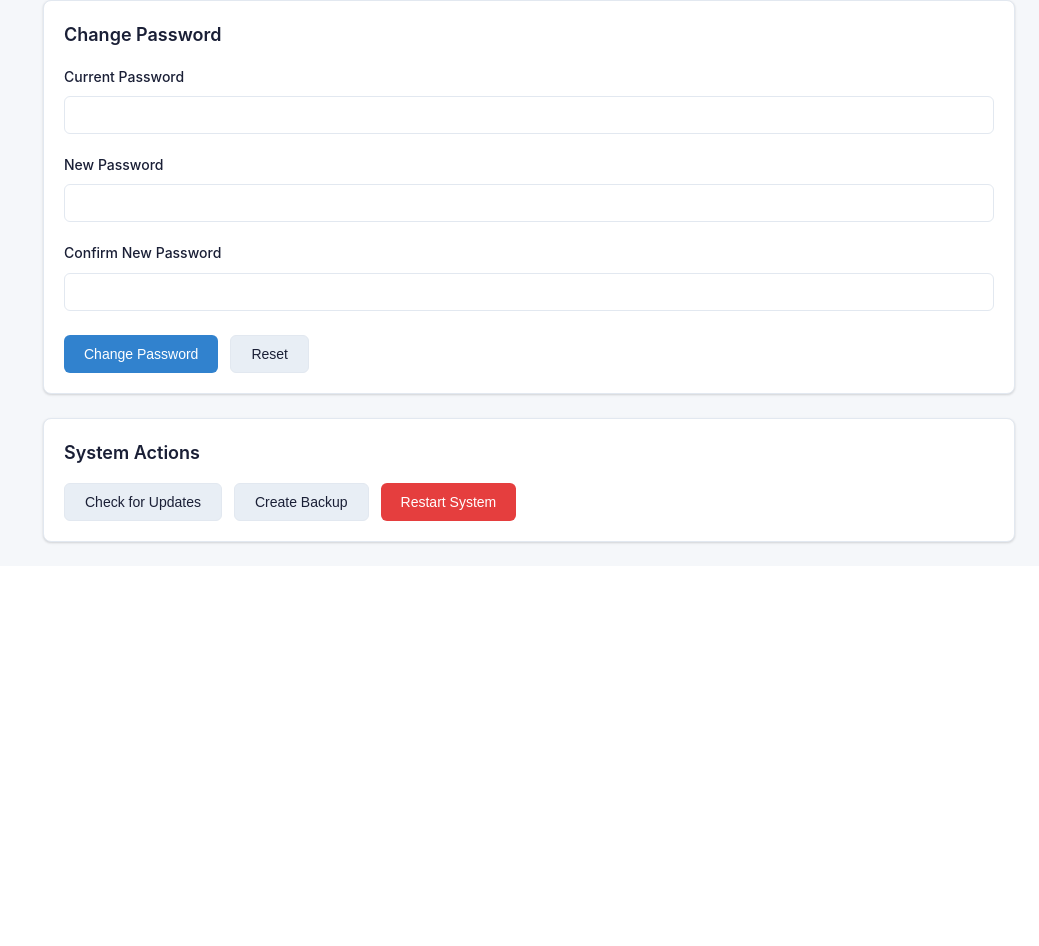
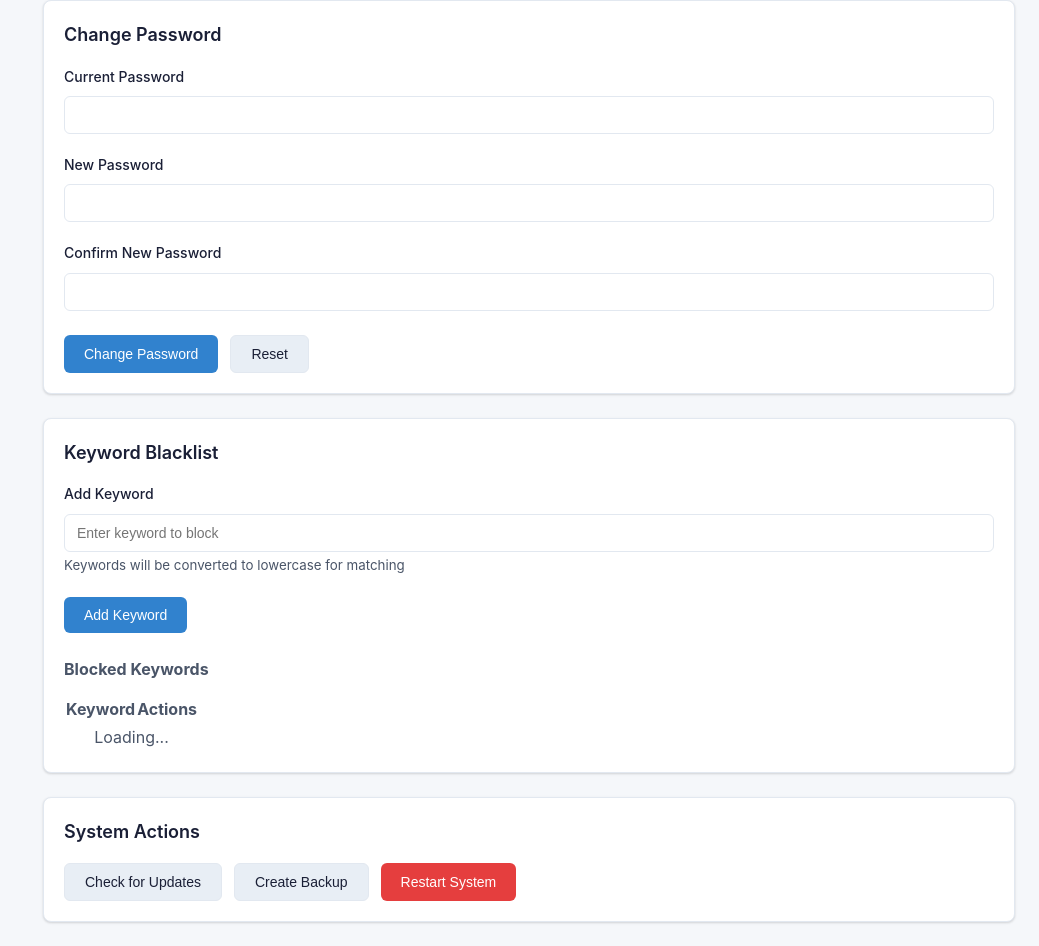
Before and after one commit to magnaye-rp/VIGILANT_Gateway, a Flask app: template src/templates/pages/settings.html in a window 1280 px wide. Shown: the part 1291-2237 px from the top of the page, without its empty margins (241-1280 px from the left). Before the commit the page ends 1836 px from the top, so only its background shows below. Run offline with Flask 3, Linux system fonts and the light colour scheme; the template is opened without the code that fills it, so the values that code supplies are empty.

Commit message:
deep-packet keyword filtering config engine

```diff
--- a/src/app.py
+++ b/src/app.py
@@ -920,6 +920,92 @@ def api_config():
     return jsonify({"status": "success", "message": "Configuration applied successfully", "config": config})
 
 
+@app.route("/api/keywords", methods=["GET"])
+def get_keywords():
+    """Get all keywords from blacklist"""
+    try:
+        if not DB_PATH.exists():
+            return jsonify([])
+
+        with _open_db() as connection:
+            if not _table_exists(connection, "keyword_blacklist"):
+                return jsonify([])
+
+            rows = connection.execute(
+                "SELECT id, keyword FROM keyword_blacklist ORDER BY keyword"
+            ).fetchall()
+
+            keywords = [{"id": row[0], "keyword": row[1]} for row in rows]
+            return jsonify(keywords)
+    except sqlite3.Error as exc:
+        app.logger.error("Failed to get keywords: %s", exc)
+        return jsonify({"error": str(exc)}), 500
+
+
+@app.route("/api/keywords", methods=["POST"])
+def add_keyword():
+    """Add a keyword to blacklist"""
+    try:
+        payload = request.get_json(silent=True) or {}
+        if not isinstance(payload, dict):
+            return jsonify({"error": "JSON object payload is required"}), 400
+
+        keyword = payload.get("keyword", "").strip()
+        if not keyword:
+            return jsonify({"error": "Keyword is required"}), 400
+
+        keyword = keyword.lower()
+
+        with _open_db() as connection:
+            connection.execute(
+                """
+                CREATE TABLE IF NOT EXISTS keyword_blacklist (
+                    id INTEGER PRIMARY KEY AUTOINCREMENT,
+                    keyword TEXT NOT NULL UNIQUE,
+                    created_at TIMESTAMP DEFAULT CURRENT_TIMESTAMP
+                )
+                """
+            )
+
+            try:
+                cursor = connection.execute(
+                    "INSERT INTO keyword_blacklist (keyword) VALUES (?)",
+                    (keyword,)
+                )
+                connection.commit()
+                return jsonify({"id": cursor.lastrowid, "keyword": keyword}), 201
+            except sqlite3.IntegrityError:
+                return jsonify({"error": "Keyword already exists"}), 409
+
+    except sqlite3.Error as exc:
+        app.logger.error("Failed to add keyword: %s", exc)
+        return jsonify({"error": str(exc)}), 500
+
+
+@app.route("/api/keywords/<int:keyword_id>", methods=["DELETE"])
+def delete_keyword(keyword_id):
+    """Delete a keyword from blacklist"""
+    try:
+        with _open_db() as connection:
+            if not _table_exists(connection, "keyword_blacklist"):
+                return jsonify({"error": "Keyword blacklist table does not exist"}), 404
+
+            cursor = connection.execute(
+                "DELETE FROM keyword_blacklist WHERE id = ?",
+                (keyword_id,)
+            )
+            connection.commit()
+
+            if cursor.rowcount == 0:
+                return jsonify({"error": "Keyword not found"}), 404
+
+            return jsonify({"status": "success", "message": "Keyword deleted"}), 200
+
+    except sqlite3.Error as exc:
+        app.logger.error("Failed to delete keyword: %s", exc)
+        return jsonify({"error": str(exc)}), 500
+
+
 @app.route("/api/system/control", methods=["POST"])
 def api_system_control():
     """Execute system control commands for service management"""
@@ -1067,6 +1153,15 @@ def _init_traffic_db() -> None:
                 )
                 """
             )
+            connection.execute(
+                """
+                CREATE TABLE IF NOT EXISTS keyword_blacklist (
+                    id INTEGER PRIMARY KEY AUTOINCREMENT,
+                    keyword TEXT NOT NULL UNIQUE,
+                    created_at TIMESTAMP DEFAULT CURRENT_TIMESTAMP
+                )
+                """
+            )
             connection.commit()
     except sqlite3.Error as exc:
         app.logger.debug(
--- a/src/templates/pages/settings.html
+++ b/src/templates/pages/settings.html
@@ -139,6 +139,43 @@
                     <button type="button" class="btn btn-secondary" onclick="document.getElementById('passwordForm').reset()">Reset</button>
                 </div>
             </form>
+        </div>
+    </div>
+
+    <!-- Keyword Blacklist -->
+    <div class="card" style="margin-bottom: 24px;">
+        <div class="card-header">
+            <h3 class="card-title">Keyword Blacklist</h3>
+        </div>
+        <div class="card-body">
+            <form id="keywordForm">
+                <div class="form-group">
+                    <label class="form-label">Add Keyword</label>
+                    <input type="text" id="keywordInput" class="form-input" placeholder="Enter keyword to block" required>
+                    <small style="color: var(--text-secondary);">Keywords will be converted to lowercase for matching</small>
+                </div>
+
+                <div style="margin-top: 16px;">
+                    <button type="submit" class="btn btn-primary">Add Keyword</button>
+                </div>
+            </form>
+
+            <div style="margin-top: 24px;">
+                <h4 style="margin-bottom: 12px;">Blocked Keywords</h4>
+                <table class="data-table">
+                    <thead>
+                        <tr>
+                            <th>Keyword</th>
+                            <th style="text-align: right;">Actions</th>
+                        </tr>
+                    </thead>
+                    <tbody id="keywordTableBody">
+                        <tr>
+                            <td colspan="2" style="text-align: center; color: var(--text-secondary);">Loading...</td>
+                        </tr>
+                    </tbody>
+                </table>
+            </div>
         </div>
     </div>
 
@@ -417,6 +454,87 @@ document.getElementById('passwordForm').addEventListener('submit', function(e) {
     this.reset();
 });
 
+// Keyword blacklist functionality
+document.getElementById('keywordForm').addEventListener('submit', async function(e) {
+    e.preventDefault();
+    const keywordInput = document.getElementById('keywordInput');
+    const keyword = keywordInput.value.trim();
+
+    if (!keyword) {
+        Vigilant.showToast('Please enter a keyword', 'error');
+        return;
+    }
+
+    try {
+        const response = await fetch('/api/keywords', {
+            method: 'POST',
+            headers: {
+                'Content-Type': 'application/json'
+            },
+            body: JSON.stringify({ keyword: keyword })
+        });
+
+        const data = await response.json();
+
+        if (response.ok) {
+            Vigilant.showToast('Keyword added successfully', 'success');
+            keywordInput.value = '';
+            loadKeywords();
+        } else {
+            Vigilant.showToast(data.error || 'Failed to add keyword', 'error');
+        }
+    } catch (error) {
+        Vigilant.showToast('Error adding keyword', 'error');
+    }
+});
+
+async function loadKeywords() {
+    const tableBody = document.getElementById('keywordTableBody');
+
+    try {
+        const response = await fetch('/api/keywords');
+        const keywords = await response.json();
+
+        if (keywords.length === 0) {
+            tableBody.innerHTML = '<tr><td colspan="2" style="text-align: center; color: var(--text-secondary);">No keywords blocked</td></tr>';
+            return;
+        }
+
+        tableBody.innerHTML = keywords.map(kw => `
+            <tr>
+                <td>${kw.keyword}</td>
+                <td style="text-align: right;">
+                    <a href="#" onclick="deleteKeyword(${kw.id}); return false;" style="color: var(--danger);">[Delete]</a>
+                </td>
+            </tr>
+        `).join('');
+    } catch (error) {
+        tableBody.innerHTML = '<tr><td colspan="2" style="text-align: center; color: var(--text-secondary);">Error loading keywords</td></tr>';
+    }
+}
+
+async function deleteKeyword(keywordId) {
+    if (!confirm('Are you sure you want to delete this keyword?')) {
+        return;
+    }
+
+    try {
+        const response = await fetch(`/api/keywords/${keywordId}`, {
+            method: 'DELETE'
+        });
+
+        if (response.ok) {
+            Vigilant.showToast('Keyword deleted successfully', 'success');
+            loadKeywords();
+        } else {
+            const data = await response.json();
+            Vigilant.showToast(data.error || 'Failed to delete keyword', 'error');
+        }
+    } catch (error) {
+        Vigilant.showToast('Error deleting keyword', 'error');
+    }
+}
+
 // System actions
 function checkUpdates() {
     window.location.href = '/updates';
@@ -457,5 +575,8 @@ Vigilant.setupTabs('networkTabs');
 Vigilant.setupTabs('firewallTabs');
 Vigilant.setupTabs('servicesTabs');
 Vigilant.setupTabs('systemTabs');
+
+// Initialize keyword blacklist on page load
+loadKeywords();
 </script>
 {% endblock %}
```
Also changed, not shown: 3 other files.
